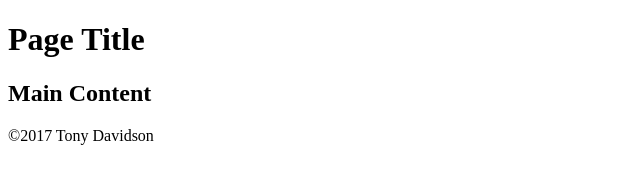
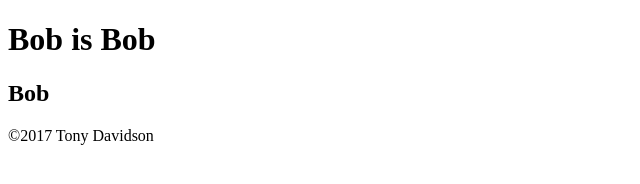
Before and after one commit to Joyce84/Joyce, a plain HTML site: page index.html in a window 1280 px wide. Shown: the whole page, without its empty margins (0-640 px from the left). Drawn offline with Linux system fonts and the light colour scheme.

```diff
--- a/index.html
+++ b/index.html
@@ -8,7 +8,7 @@
 
     <meta name="viewport" content="width=device-width, initial-scale=1">
 
-    <title>Blank Template</title>
+    <title>Bob</title>
 
     <link  rel="stylesheet"  href="CSS/main.css"            >
 
@@ -18,13 +18,13 @@
 
     <header>
 
-        <h1>Page Title</h1>
+        <h1>Bob is Bob</h1>
 
     </header>
 
     <main>
 
-        <h2>Main Content</h2>
+        <h2>Bob</h2>
 
     </main>
 
```
Also changed, not shown: 1 other file.
